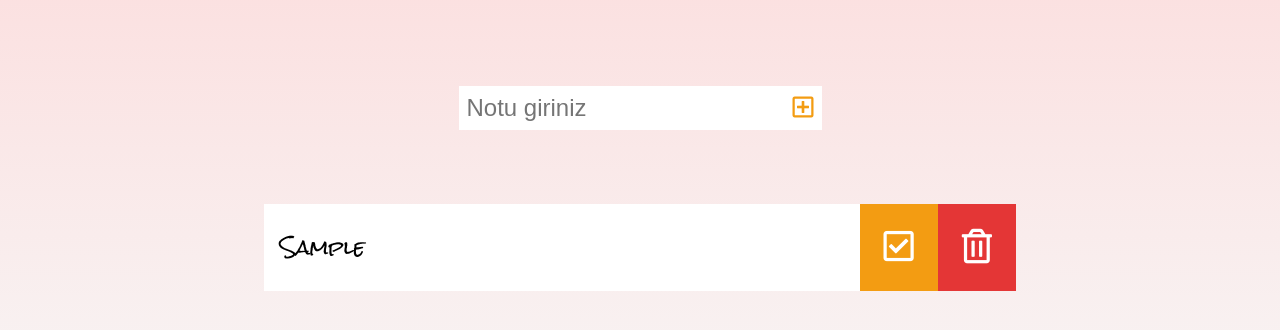
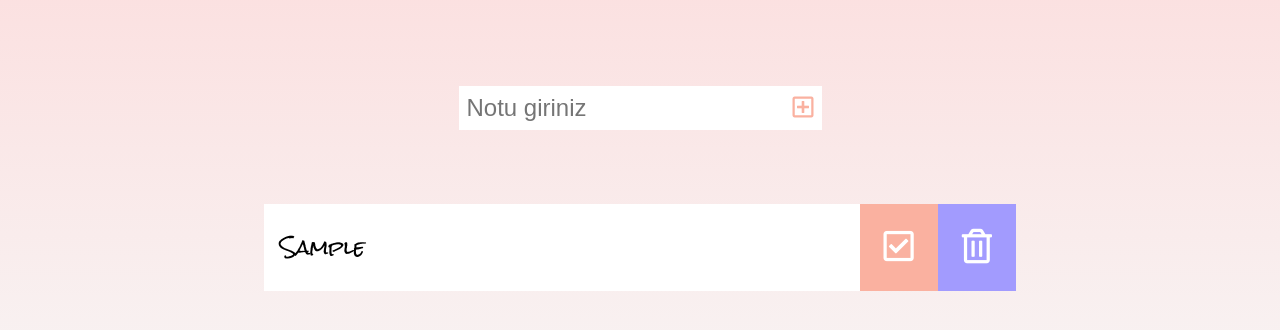
Before and after one commit to YusraSenimAydin/To-Do-List-JS, a plain HTML site: page index.html in a window 1280 px wide. Both pictures are taken after typing "Sample" into the empty fields and a click on the button 803 px from the left and 256 px from the top of the page. Shown: the part 148-478 px from the top of the page. Drawn offline with Linux system fonts and the light colour scheme.

Commit message:
CSS düzeltildi

```diff
--- a/style.css
+++ b/style.css
@@ -5,7 +5,7 @@
 :root{
     --main-color:rgba(41, 128, 185,1.0);
     --main-color-light:rgba(41, 128, 185,0.2);
-    --accent-color:rgba(243, 156, 18,1.0);
+    --accent-color:#fab1a0;
     --accent-color-light:rgba(243, 156, 18,0.5);
 }
 
@@ -83,6 +83,7 @@ body{
     padding:1rem;
 }
 .gorev-btn{
+    background: transparent;
     background-color: var(--accent-color);
     outline: none;
     border:none;
@@ -91,8 +92,11 @@ body{
     color:white;
 }
 .gorev-btn-sil{
-    background-color: rgb(228, 54, 54);
+
+    background-color: #a29bfe;
 }
+
+
 
 .gorev-tamamlandi{
     text-decoration: line-through;
```
